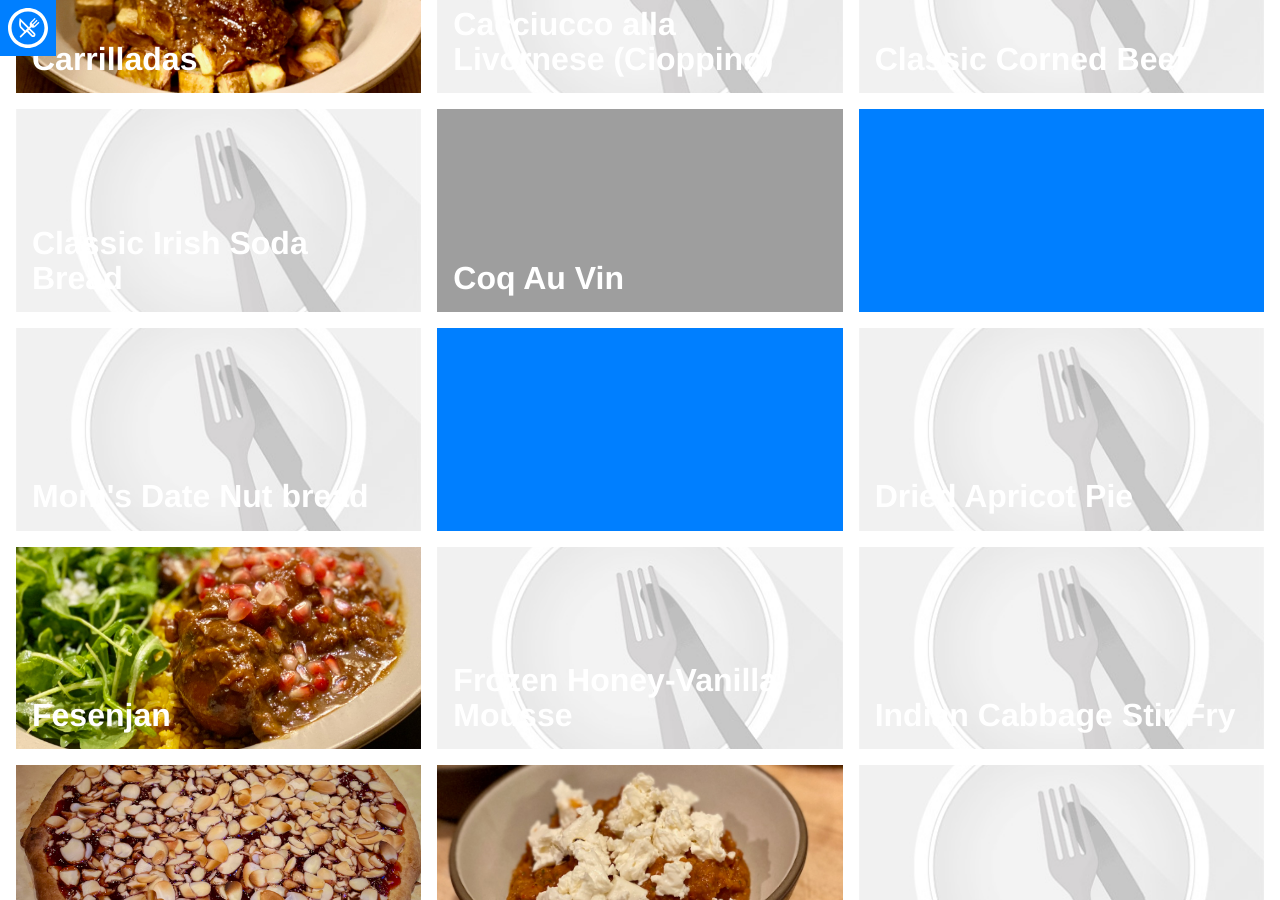
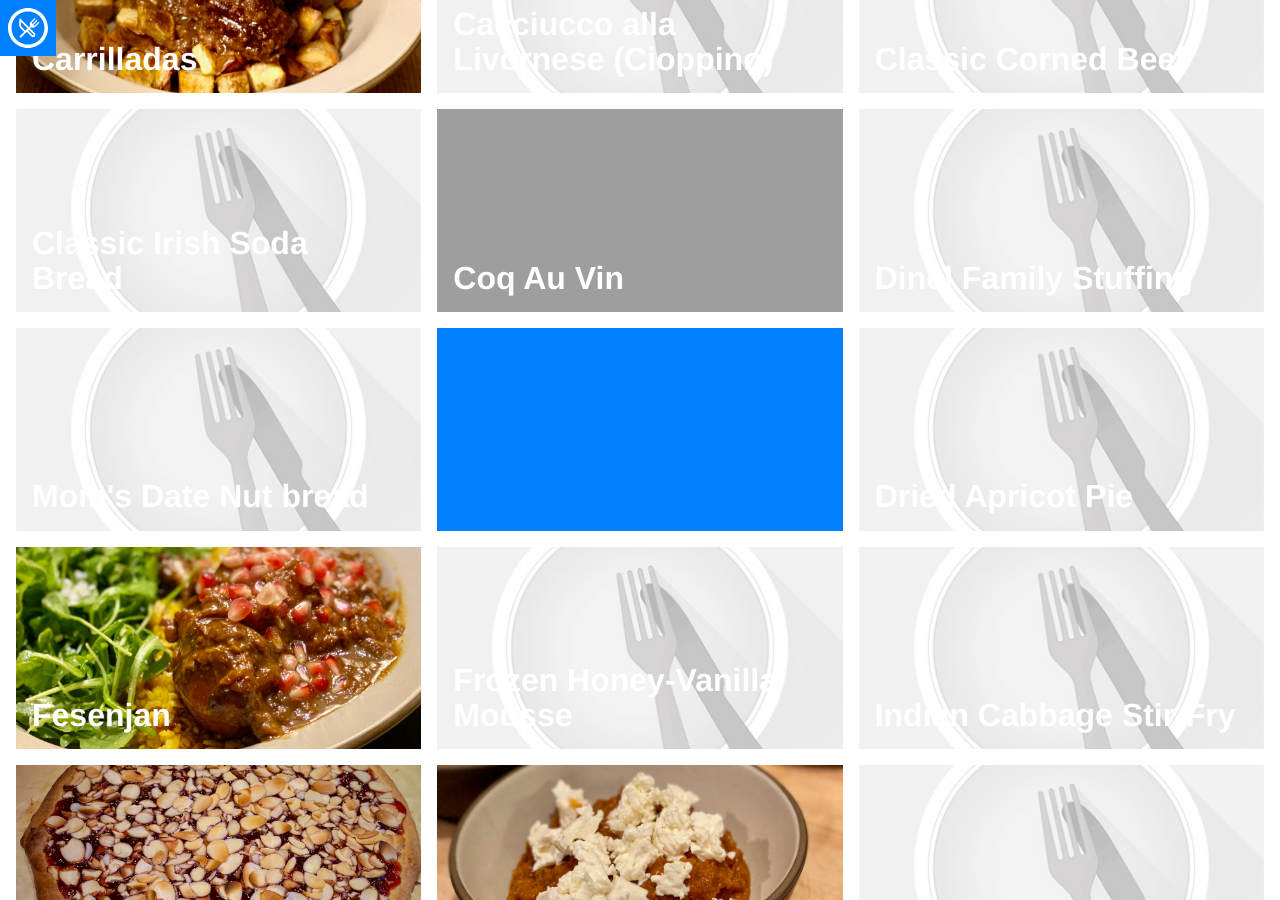
Before and after one commit to edinel/recipes, a Jekyll site: the page built from index.html, in a window 1280 px wide and 900 px high, scrolled down 344 px. Built offline with Jekyll 4.4.1, drawn with Linux system fonts in a browser that asks for light colours; nearby versions of some CDN libraries; some web fonts are replaced; some of the changed lines change nothing that is shown.

Commit message:
What on earth is happening?!

```diff
--- a/_recipes/DateNutBread copy.md
+++ b/_recipes/DateNutBread copy.md
@@ -1,9 +1,8 @@
 ---
 layout: recipe
 title:  "Dinel Family Stuffing"
-author: "Eddie Dinel"
 image: "default.jpg"
-tags: "Holiday", "Side Dish"
+tags: holiday, side-dish
 
 ingredients:
 - "&frac12; lb ground beef"
```
